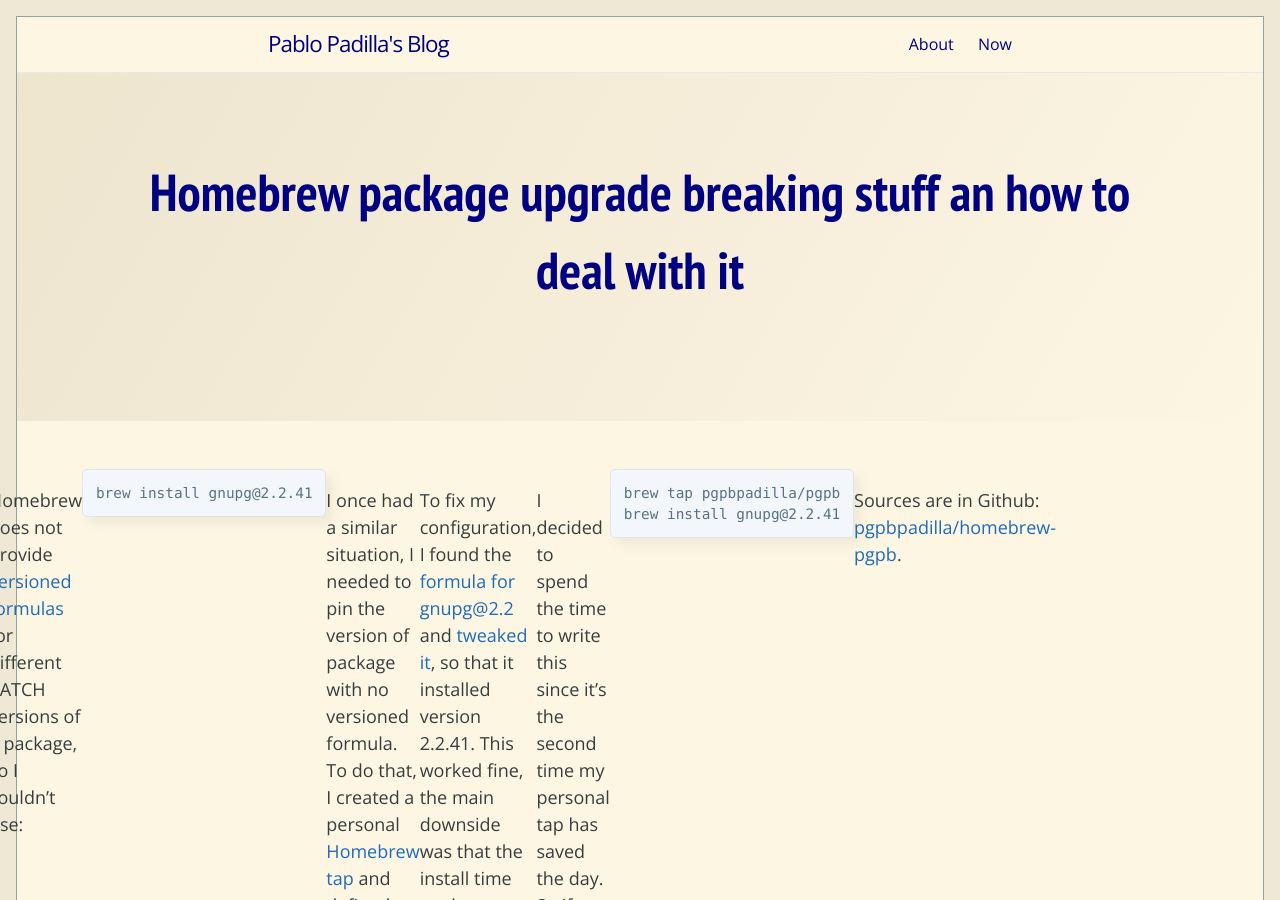
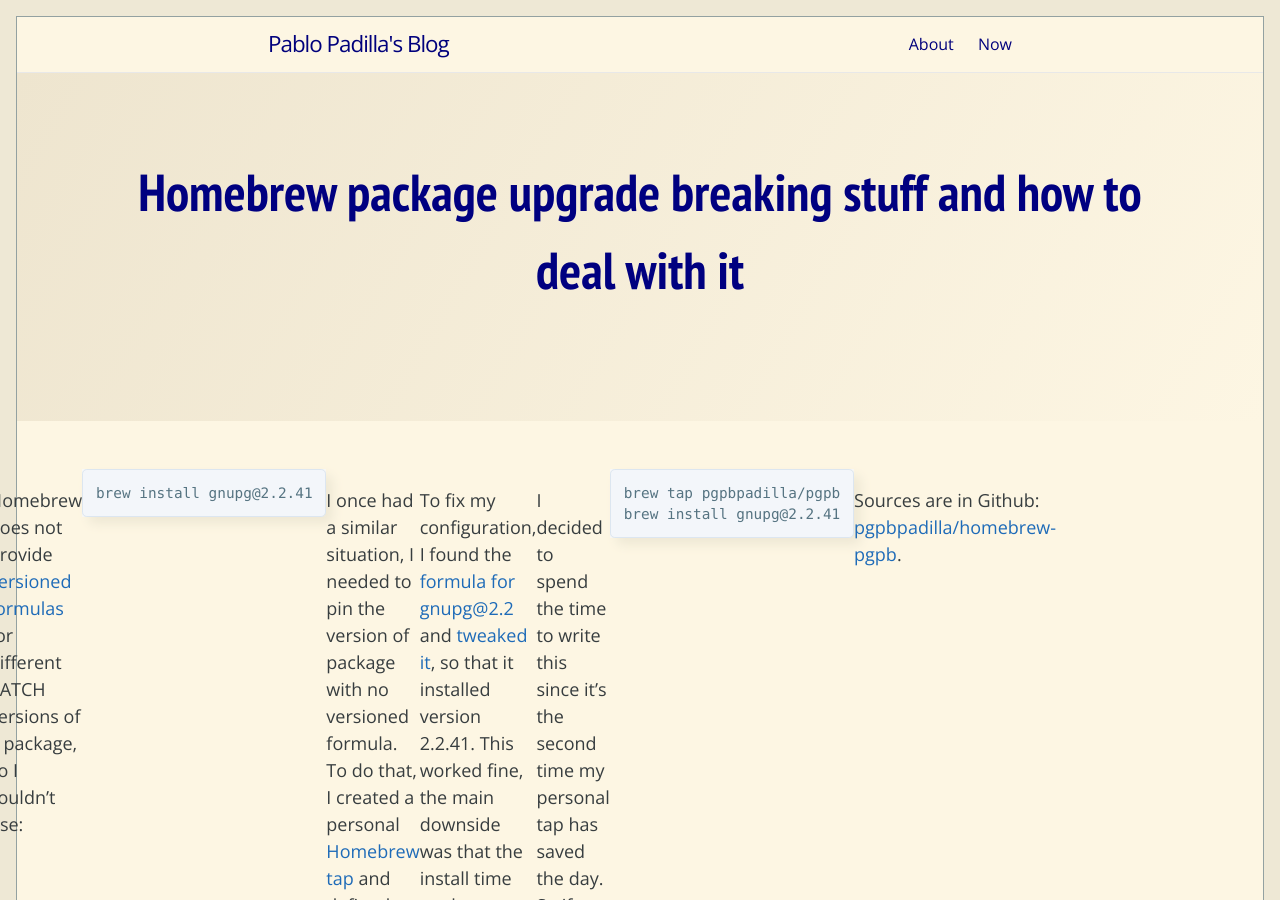
Before and after one commit to pgpbpadilla/pgpbpadilla.github.io, a Jekyll site: the page built from journal/_posts/2023-12-09-homebrew-personal-tap.md, in a window 1280 px wide and 900 px high. Built offline with Jekyll 4.4.1, drawn with Linux system fonts in a browser that asks for light colours; comment, search, counter and statistics services are not loaded.

Commit message:
fix: usr: typo

```diff
--- a/journal/_posts/2023-12-09-homebrew-personal-tap.md
+++ b/journal/_posts/2023-12-09-homebrew-personal-tap.md
@@ -1,6 +1,6 @@
 ---
 layout: post.liquid
-title: "Homebrew package upgrade breaking stuff an how to deal with it"
+title: "Homebrew package upgrade breaking stuff and how to deal with it"
 date: 2023-12-08 Sa 11:01
 last_updated: 2023-12-09 Sa 17:15
 tags:
--- a/journal/_posts/2023-12-09-homebrew-personal-tap.org
+++ b/journal/_posts/2023-12-09-homebrew-personal-tap.org
@@ -12,7 +12,7 @@
 #+begin_export html
 ---
 layout: post.liquid
-title: "Homebrew package upgrade breaking stuff an how to deal with it"
+title: "Homebrew package upgrade breaking stuff and how to deal with it"
 date: 2023-12-08 Sa 11:01
 last_updated: 2023-12-09 Sa 17:15
 tags:
```
